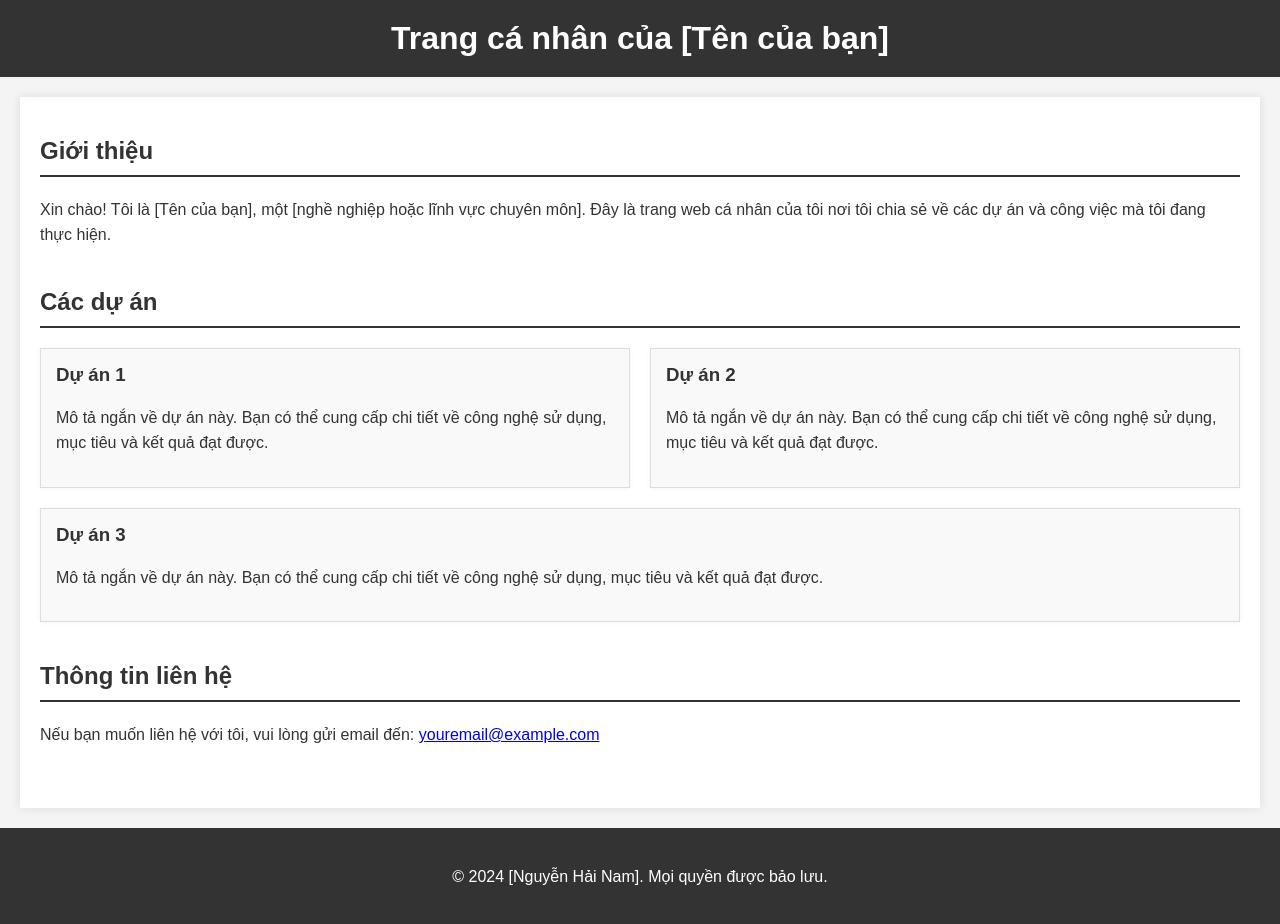
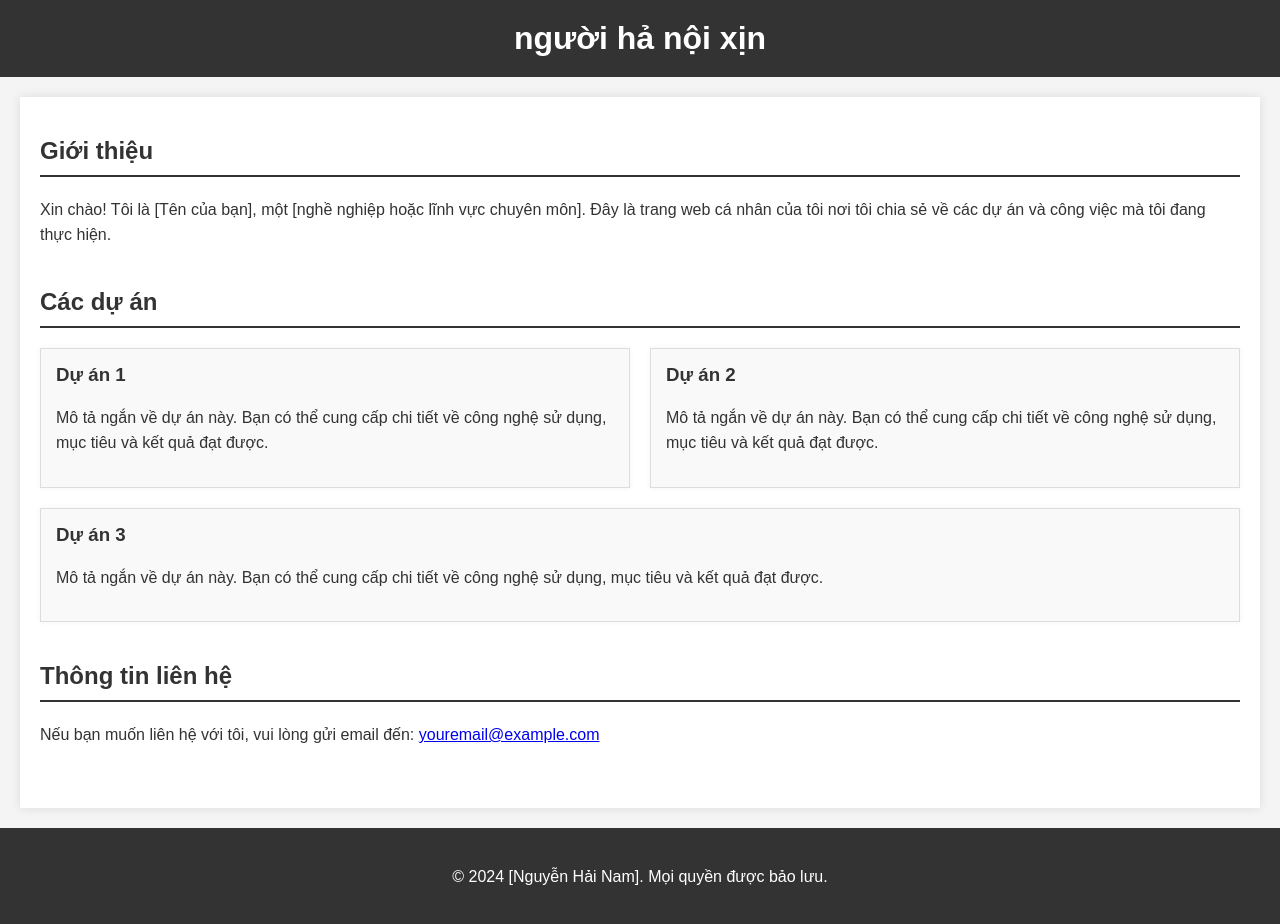
Before and after one commit to nguoihanoi-xin/personal-web, a plain HTML site: page index.html in a window 1280 px wide. Drawn offline with Linux system fonts and the light colour scheme.

Commit message:
Update index.html

```diff
--- a/index.html
+++ b/index.html
@@ -6,7 +6,7 @@
     <meta charset="UTF-8">
     <meta name="viewport" content="width=device-width, initial-scale=1.0">
     <meta http-equiv="X-UA-Compatible" content="ie=edge">
-    <title>Trang cá nhân của [Tên của bạn]</title>
+    <title>Nguyễn Hải Nam</title>
     <style>
         body {
             font-family: Arial, sans-serif;
@@ -83,7 +83,7 @@
 <body>
 
     <header>
-        <h1>Trang cá nhân của [Tên của bạn]</h1>
+        <h1>người hả nội xịn</h1>
     </header>
 
     <div class="container">
```
